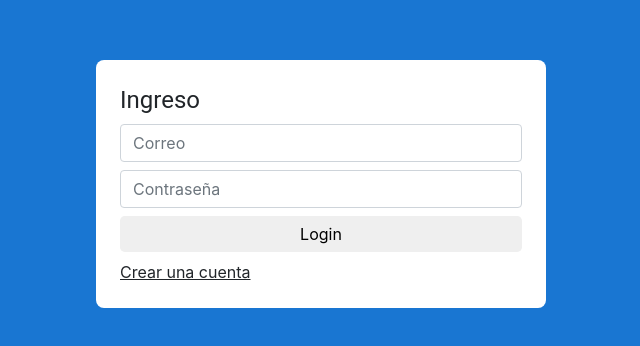
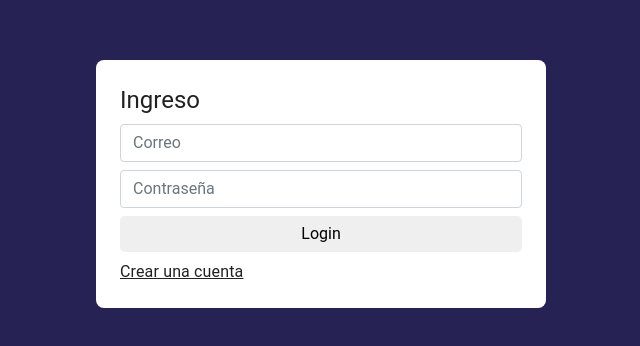
Before and after one commit to arieladasme/calendar, a React (Vite) app: page /auth/login in a window 1280 px wide. Shown: the part 216-562 px from the top of the page, without its empty margins (319-959 px from the left). Built offline with nearby package versions, Linux system fonts and the light colour scheme; no server answers.

Commit message:
adding theme & update loadingPage

```diff
--- a/src/CalendarApp.jsx
+++ b/src/CalendarApp.jsx
@@ -2,12 +2,15 @@
 import { BrowserRouter } from 'react-router-dom'
 import { AppRouter } from './router'
 import { store } from './store'
+import { AppTheme } from './theme'
 
 export const CalendarApp = () => {
   return (
     <Provider store={store}>
       <BrowserRouter>
-        <AppRouter />
+        <AppTheme>
+          <AppRouter />
+        </AppTheme>
       </BrowserRouter>
     </Provider>
   )
--- a/src/router/AppRouter.jsx
+++ b/src/router/AppRouter.jsx
@@ -1,5 +1,6 @@
 import { useEffect } from 'react'
 import { Route, Routes, Navigate } from 'react-router-dom'
+import { Grid, CircularProgress } from '@mui/material'
 import { LoginPage, RegisterPage } from '../auth'
 import { CalendarPage } from '../calendar'
 import { useAuthStore } from '../hooks'
@@ -13,7 +14,20 @@
   }, [])
 
   if (status === 'checking') {
-    return <h3>Cargandoooooo</h3>
+    return (
+      <Grid
+        container
+        spacing={0}
+        direction="column"
+        alignItems="center"
+        justifyContent="center"
+        sx={{ minHeight: '100vh', backgroundColor: 'primary.main', padding: 4 }}
+      >
+        <Grid item justifyContent="center">
+          <CircularProgress color="info" />
+        </Grid>
+      </Grid>
+    )
   }
 
   return (
--- /dev/null
+++ b/src/theme/AppTheme.jsx
@@ -0,0 +1,13 @@
+import CssBaseline from '@mui/material/CssBaseline'
+import { ThemeProvider } from '@mui/material/styles'
+import { purpleTheme } from './'
+
+export const AppTheme = ({ children }) => {
+  return (
+    <ThemeProvider theme={purpleTheme}>
+      {/* CssBaseline kickstart an elegant, consistent, and simple baseline to build upon. */}
+      <CssBaseline />
+      {children}
+    </ThemeProvider>
+  )
+}
--- /dev/null
+++ b/src/theme/index.js
@@ -0,0 +1,2 @@
+export * from './AppTheme'
+export * from './purpleTheme'
--- /dev/null
+++ b/src/theme/purpleTheme.js
@@ -0,0 +1,16 @@
+import { createTheme } from '@mui/material'
+import { red } from '@mui/material/colors'
+
+export const purpleTheme = createTheme({
+  palette: {
+    primary: {
+      main: '#262254',
+    },
+    secondary: {
+      main: '#543884',
+    },
+    error: {
+      main: red.A400,
+    },
+  },
+})
```
